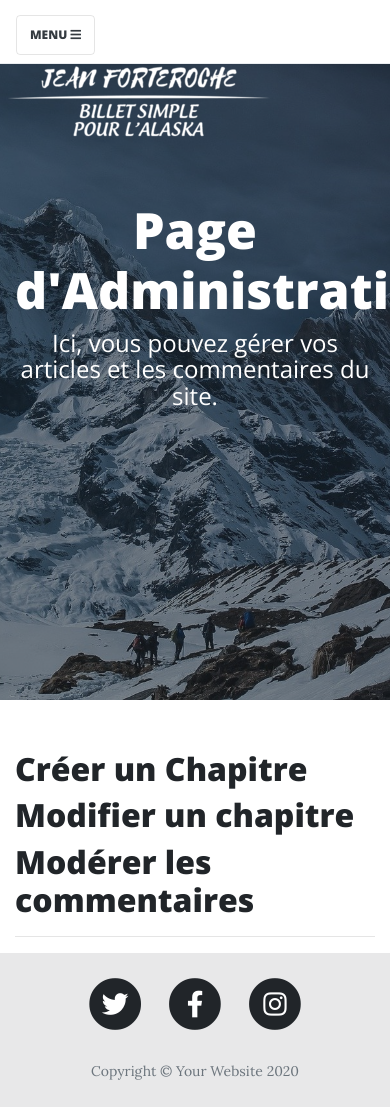
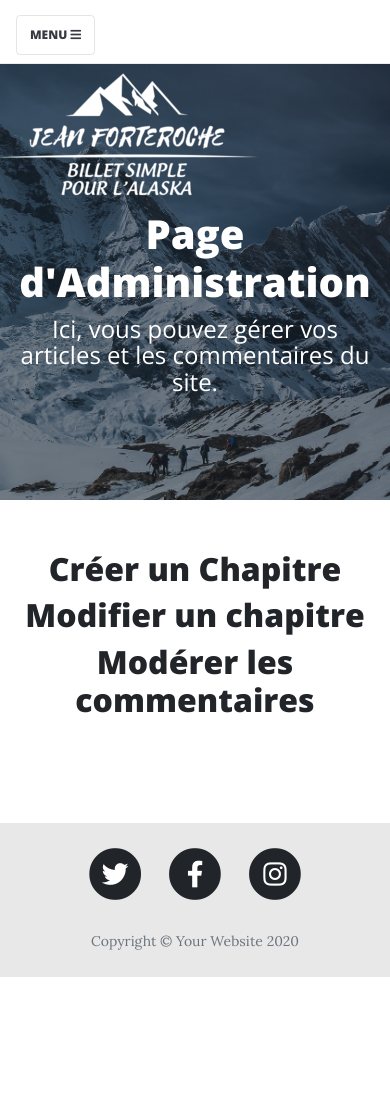
Before and after one commit to Valentin-Leca/Projet-4-OCR, a PHP site: page /View/admin-panel.php in a window 390 px wide; the page is wider, and only the part inside the window is pictured. After the commit the page ends 977 px from the top of that part, so only its background shows below. Run offline with PHP 8.4, Linux system fonts and the light colour scheme; some libraries are stand-ins or nearby versions.

Commit message:
Réajustement de quelques média queries et rajout de propriétés css

```diff
--- a/View/admin-panel.php
+++ b/View/admin-panel.php
@@ -6,7 +6,7 @@
         <div class="row">
             <div id="logo"><img src="img/logo_valou_white.png" alt="logo Alaska"/></div>
             <div class="col-lg-8 col-md-10 mx-auto">
-                <div class="page-heading">
+                <div class="site-heading">
                     <h1>Page d'Administration</h1>
                     <span class="subheading">Ici, vous pouvez gérer vos articles et les commentaires du site.</span>
                 </div>
@@ -16,7 +16,7 @@
 </header>
 
 <!-- Main Content -->
-<div class="container">
+<div class="container bottom-space">
     <div class="row">
         <div class="col-lg-8 col-md-10 mx-auto">
             <?php if (isset($_SESSION['chapterIsCreate'])) { ?>
@@ -37,12 +37,11 @@
                     <?php echo $_SESSION['chapterIsUpdate'] ?>
                 </div>
             <?php } unset($_SESSION['chapterIsUpdate']); ?>
-            <div class="post-preview">
+            <div class="post-preview flex-center">
                 <h2 class="post-title"><a href="index.php?getCreationChaptersPage">Créer un Chapitre</a></h2>
                 <h2 class="post-title"><a href="index.php?getEditChaptersPage">Modifier un chapitre</a></h2>
                 <h2 class="post-title"><a href="index.php?getCommentOnDeletePage">Modérer les commentaires</a></h2>
             </div>
-            <hr>
         </div>
     </div>
 </div>
--- a/View/contact.php
+++ b/View/contact.php
@@ -6,7 +6,7 @@
         <div class="row">
             <div id="logo"><img src="img/logo_valou_white.png" alt="Logo Alaska"/></div>
             <div class="col-lg-8 col-md-10 mx-auto">
-                <div class="page-heading">
+                <div class="site-heading">
                     <h1>Me Contacter</h1>
                     <span class="subheading">Vous avez une question ? J'ai la réponse.</span>
                 </div>
--- a/View/list-chapter.php
+++ b/View/list-chapter.php
@@ -6,7 +6,7 @@
             <div class="row">
                 <div id="logo"><img src="img/logo_valou_white.png" alt="logo Alaska"/></div>
                 <div class="col-lg-8 col-md-10 mx-auto">
-                    <div class="post-heading">
+                    <div class="site-heading">
                         <h1>Liste des chapitres</h1>
                         <span class="subheading">Retrouvez les ci-dessous.</span>
                     </div>
--- a/View/one-chapter.php
+++ b/View/one-chapter.php
@@ -7,7 +7,7 @@
             <div class="row">
                 <div id="logo"><img src="img/logo_valou_white.png" alt="logo Alaska"/></div>
                 <div class="col-lg-8 col-md-10 mx-auto">
-                    <div class="post-heading">
+                    <div class="site-heading">
                         <h1><?php echo htmlspecialchars($dataChapterModel['title']); ?></h1>
                     </div>
                 </div>
--- a/css/clean-blog.css
+++ b/css/clean-blog.css
@@ -93,7 +93,7 @@ blockquote {
 }
 
 #masthead-admin {
-  height: 700px;
+  height: 500px;
 }
 
 #user-name {
@@ -105,6 +105,7 @@ blockquote {
 #no-comment-report {
   text-align: center;
   font-weight: bold;
+  margin-bottom: 203px;
 }
 
 ::-moz-selection {
@@ -173,6 +174,10 @@ img::-moz-selection {
   border-color: #c3e6cb;
 }
 
+.flex-center {
+  text-align: center;
+}
+
 @media only screen and (min-width: 992px) {
   #mainNav {
     border-bottom: 1px solid transparent;
@@ -192,9 +197,6 @@ img::-moz-selection {
   #mainNav .navbar-nav > li.nav-item > a:focus, #mainNav .navbar-nav > li.nav-item > a:hover {
     color: rgba(255, 255, 255, 0.8);
   }
-}
-
-@media only screen and (min-width: 992px) {
   #mainNav {
     transition: background-color 0.2s;
     /* Force Hardware Acceleration in WebKit */
@@ -253,12 +255,40 @@ header.masthead .site-heading {
   color: white;
 }
 
+.bottom-space {
+  margin-bottom: 95px;
+}
+
 @media only screen and (min-width: 768px) {
   header.masthead .page-heading,
   header.masthead .post-heading,
   header.masthead .site-heading {
     padding: 200px 0;
     text-align: center;
+  }
+
+  header.masthead .page-heading h1,
+  header.masthead .site-heading h1 {
+    font-size: 80px;
+  }
+
+  header.masthead .post-heading h1 {
+    font-size: 55px;
+  }
+
+  header.masthead .post-heading .subheading {
+    font-size: 30px;
+  }
+
+  .post-preview > a > .post-title {
+    font-size: 36px;
+  }
+}
+
+@media all and (max-width: 768px) {
+  #logo {
+    margin-top: 8%;
+    margin-left: -8%;
   }
 }
 
@@ -281,13 +311,6 @@ header.masthead .site-heading .subheading {
   display: block;
   margin: 10px 0 0;
   font-family: 'Open Sans', 'Helvetica Neue', Helvetica, Arial, sans-serif;
-}
-
-@media only screen and (min-width: 768px) {
-  header.masthead .page-heading h1,
-  header.masthead .site-heading h1 {
-    font-size: 80px;
-  }
 }
 
 header.masthead .post-heading h1 {
@@ -316,15 +339,6 @@ header.masthead .post-heading .meta {
 
 header.masthead .post-heading .meta a {
   color: #fff;
-}
-
-@media only screen and (min-width: 768px) {
-  header.masthead .post-heading h1 {
-    font-size: 55px;
-  }
-  header.masthead .post-heading .subheading {
-    font-size: 30px;
-  }
 }
 
 .post-preview > a {
@@ -362,12 +376,6 @@ header.masthead .post-heading .meta a {
 .post-preview > .post-meta > a:focus, .post-preview > .post-meta > a:hover {
   text-decoration: underline;
   color: rgba(33,37,41,0.5);
-}
-
-@media only screen and (min-width: 768px) {
-  .post-preview > a > .post-title {
-    font-size: 36px;
-  }
 }
 
 .floating-label-form-group {
@@ -472,10 +480,6 @@ footer .copyright {
   margin-bottom: 10px;
 }
 
-.report {
-
-}
-
 .delete:hover, .delete:focus, .delete:active, .delete-confirm:hover, .delete-confirm:focus,
 .delete-confirm:active, .report:hover, .report:focus, .report:active {
   color: #fff;
@@ -491,3 +495,42 @@ footer .copyright {
   font-size: 16px;
   padding: 25px 35px;
 }
+
+@media all and (max-width: 768px) {
+  #logo {
+    margin-top: 8%;
+    margin-left: -8%;
+  }
+}
+
+@media all and (max-width: 425px) {
+  #logo {
+    margin-top: 15%;
+  }
+  .site-heading h1 {
+    font-size: 10px;
+  }
+  header.masthead .page-heading h1,
+  header.masthead .site-heading h1 {
+    font-size: 40px;
+    margin-top: 10px;
+  }
+}
+
+@media all and (max-width: 375px) {
+  #logo {
+    margin-top: 20%;
+    margin-left: -5%;
+  }
+  header.masthead .page-heading h1,
+  header.masthead .site-heading h1 {
+    margin-top: 20px;
+  }
+}
+
+@media all and (max-width: 320px) {
+  header.masthead .page-heading h1,
+  header.masthead .site-heading h1 {
+    font-size: 30px;
+  }
+}
```
